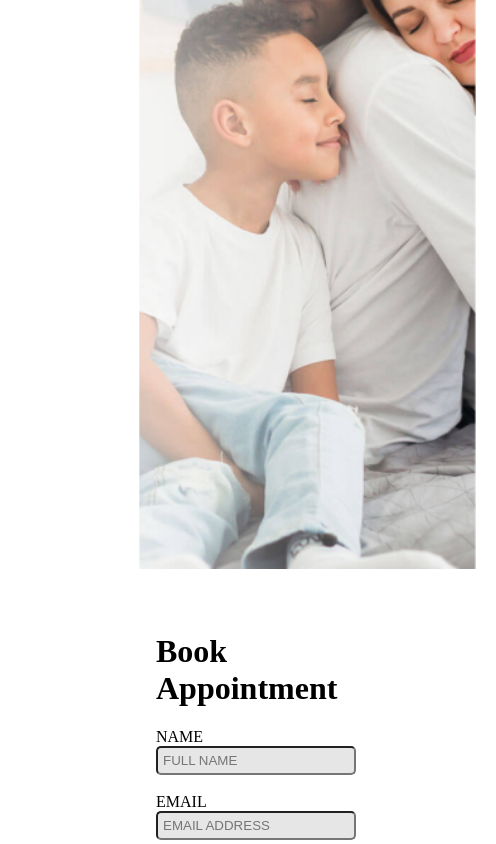
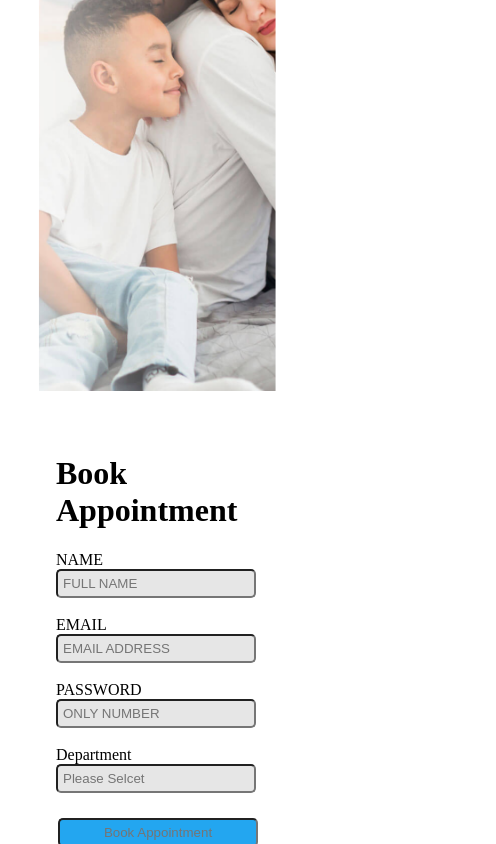
Before and after one commit to Hasan7584/only-project, a plain HTML site: page index.html in a window 390 px wide. Shown: the part 9193-10037 px from the top of the page, 496 px wide, since content can reach past the window. Drawn offline with Linux system fonts and the light colour scheme.

Commit message:
first commit

```diff
--- a/style.css
+++ b/style.css
@@ -625,6 +625,7 @@ margin-top: 10px;
     background-size: cover;
     background-repeat: no-repeat;
     text-align: center;
+    margin-top: 100px;
 
 }
 .from {
@@ -640,13 +641,13 @@ margin-top: 10px;
     display: flex;
    height: 100%;
     padding: 5px 20px;
-    margin-left: 100px;
+    /* margin-left: 100px; */
 
 }
 .from-style{
     display: flex;
     flex-direction: column;
-margin-left: 100px;
+/* margin-left: 100px; */
 }
 
 .pic-move {
```
